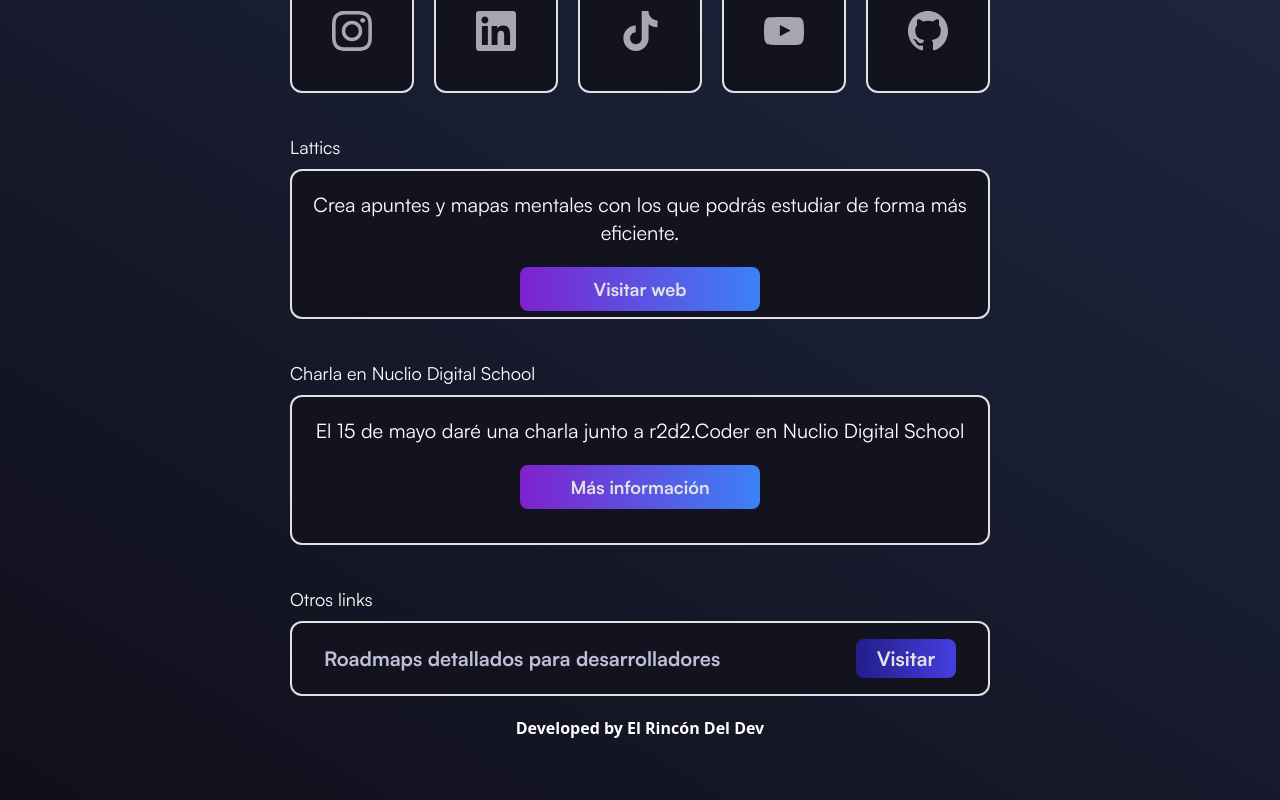
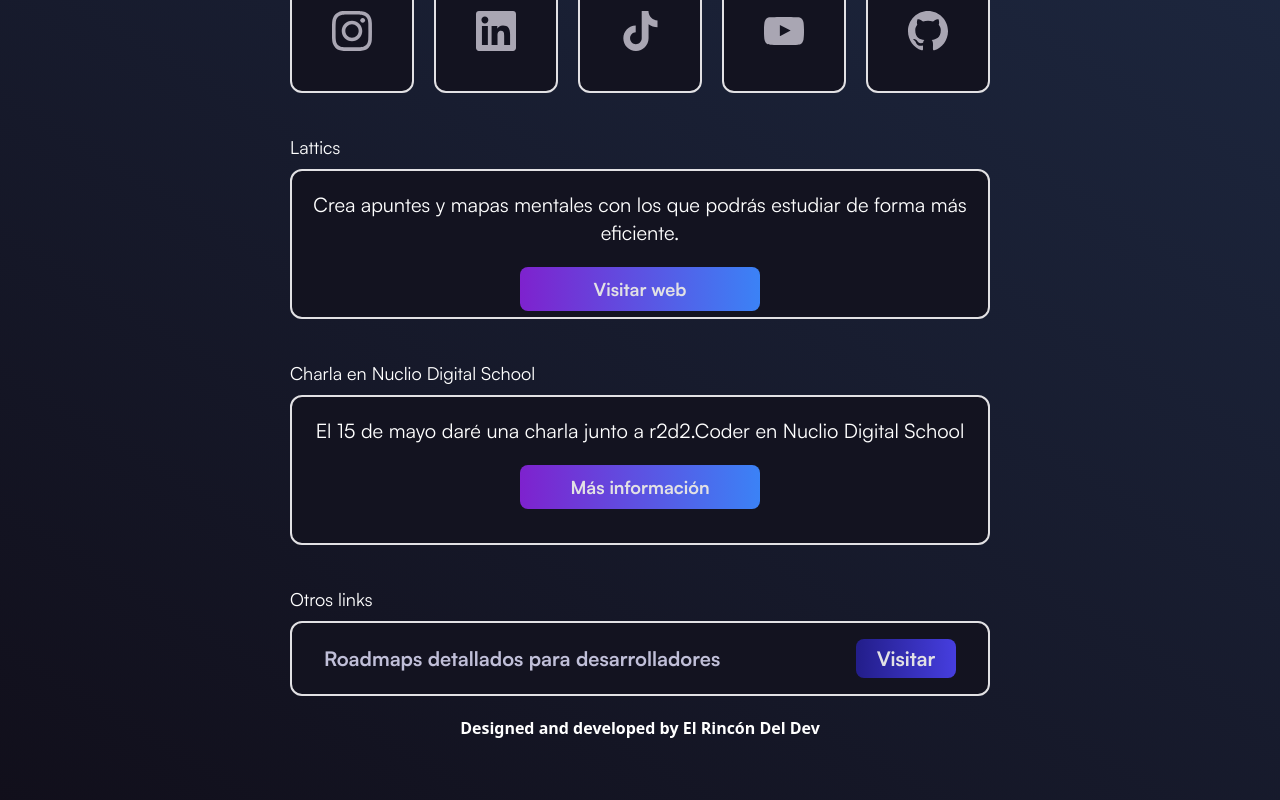
Before and after one commit to elrincondeldev/links-management, a Next.js app: page / in a window 1280 px wide. Shown: the part 367-1167 px from the top of the page. Built offline with nearby package versions, Linux system fonts and the light colour scheme.

Commit message:
feat: fooded changed

```diff
--- a/src/components/Footer.tsx
+++ b/src/components/Footer.tsx
@@ -3,7 +3,7 @@
     <>
       <div className="w-full text-center py-5 text-cwhite font-bold">
         <p>
-          Developed by{" "}
+          Designed and developed by{" "}
           <a
             className="font-bold"
             href="https://www.instagram.com/elrincondeldev/"
```
